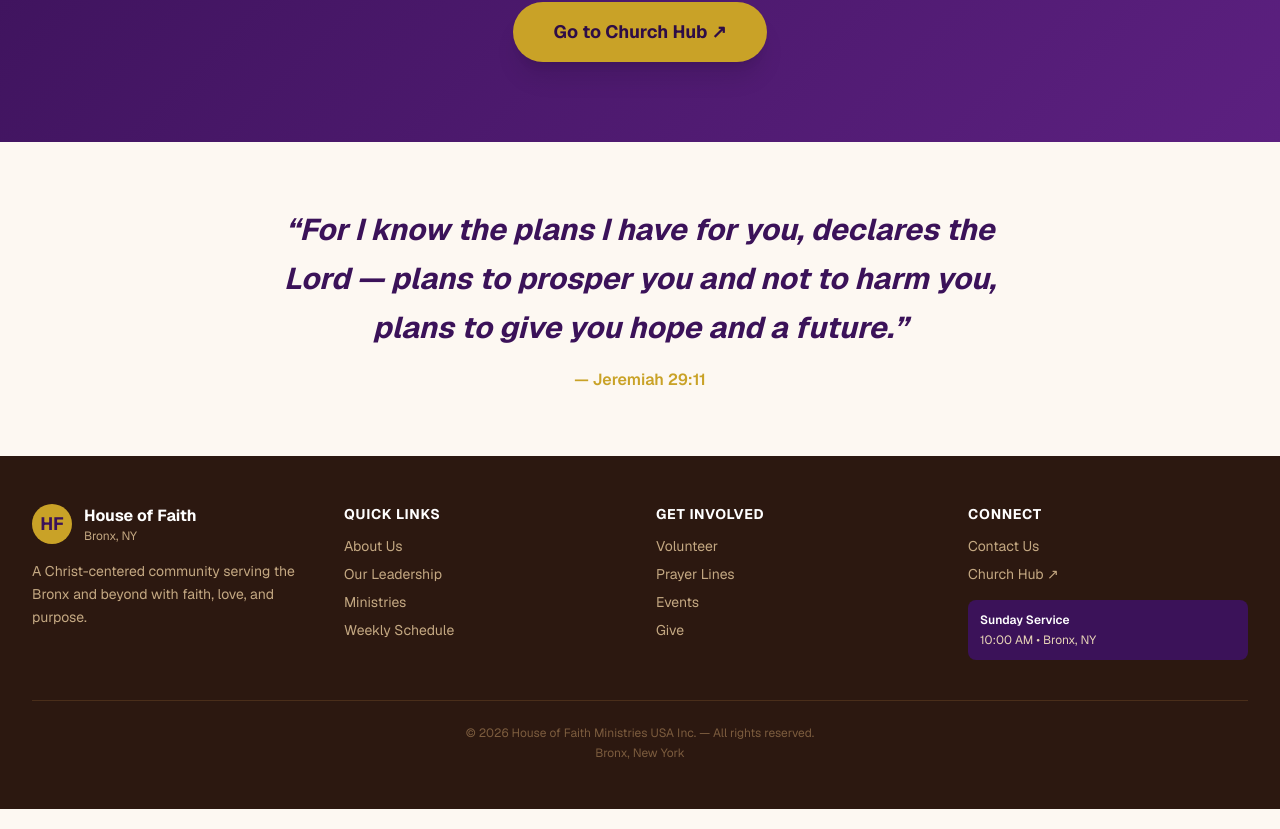
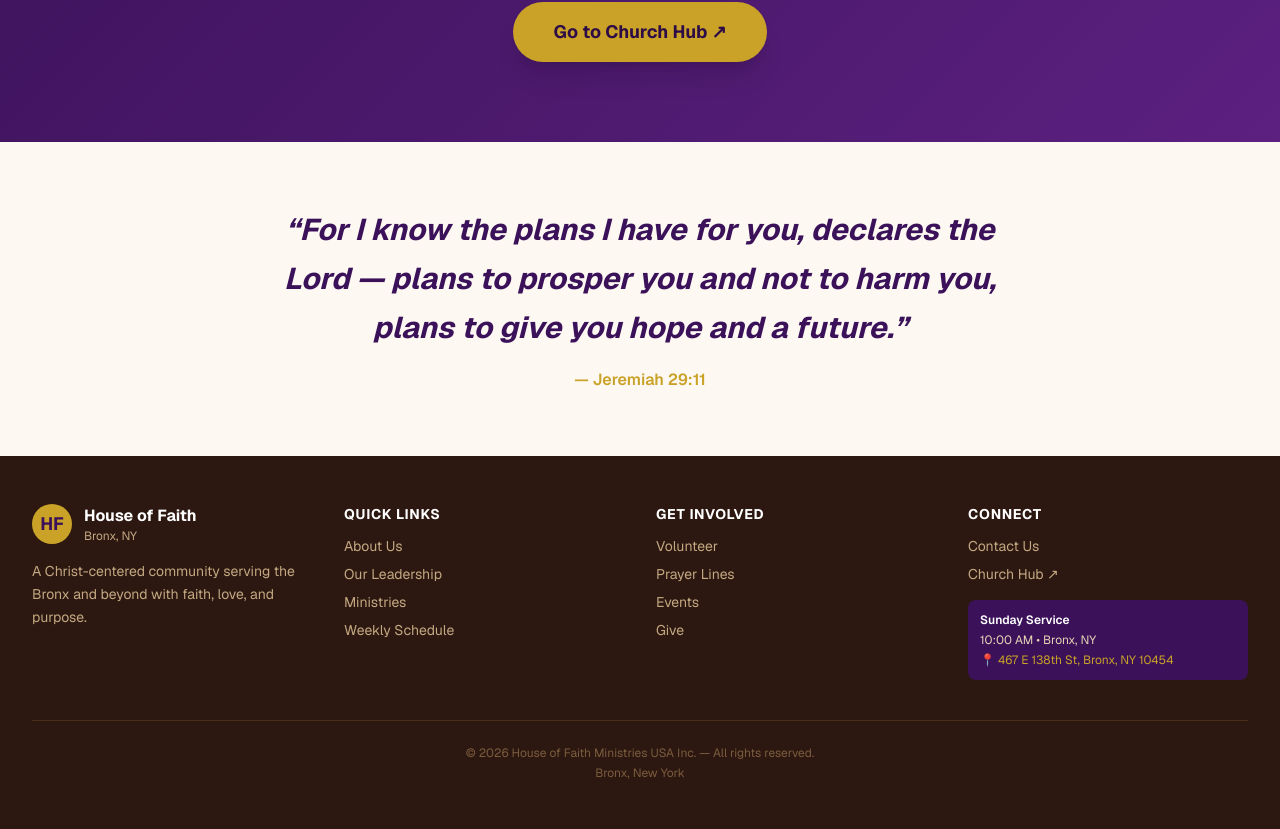
Before and after one commit to nansah/hof-ministries, a Next.js app in the folder hof-ministries/: page / in a window 1280 px wide. Shown: the part 2633-3462 px from the top of the page. Built offline with nearby package versions, Linux system fonts and the light colour scheme.

Commit message:
Add full address to footer Sunday Service block

```diff
--- a/hof-ministries/src/app/components/Footer.tsx
+++ b/hof-ministries/src/app/components/Footer.tsx
@@ -86,6 +86,7 @@ export default function Footer() {
             <div className="mt-4 p-3 rounded-lg" style={{ background: "#3b1259" }}>
               <p className="text-xs text-white font-semibold mb-1">Sunday Service</p>
               <p className="text-xs" style={{ color: "#e8d5b7" }}>10:00 AM • Bronx, NY</p>
+              <p className="text-xs mt-1" style={{ color: "#c9a227" }}>📍 467 E 138th St, Bronx, NY 10454</p>
             </div>
           </div>
         </div>
```
